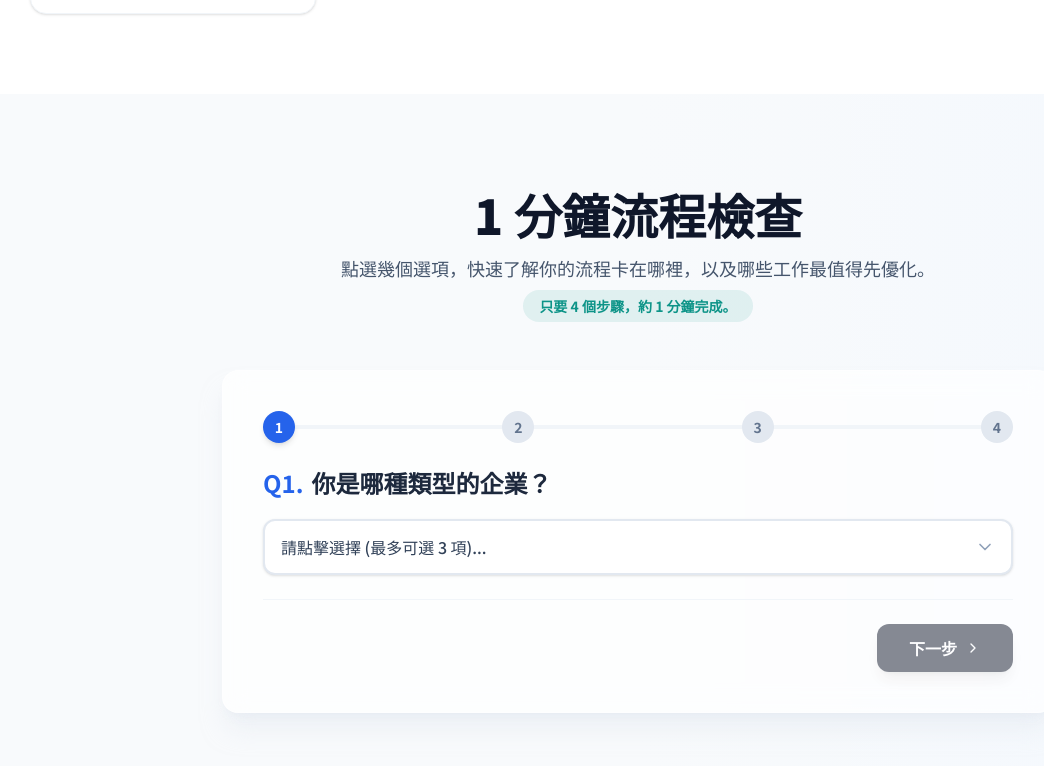
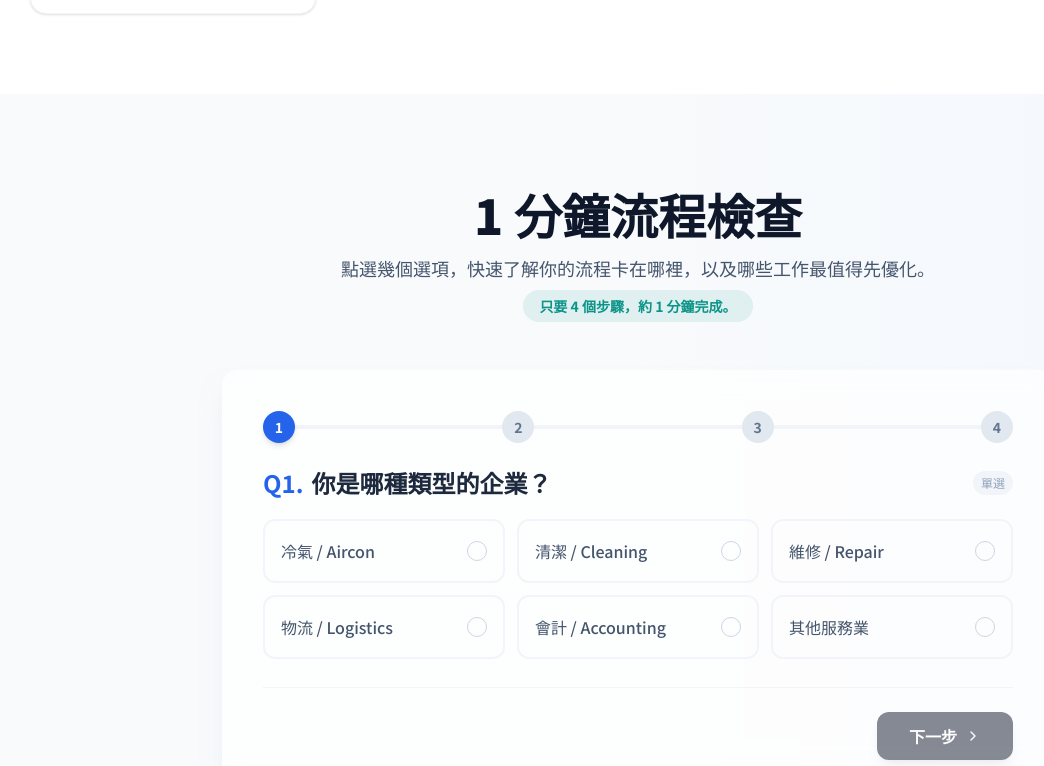
Before and after one commit to optimakspaul/Website, a Next.js app: page /en in a window 1280 px wide. Shown: the part 2031-2797 px from the top of the page, without its empty margins (2-1046 px from the left). Built offline with nearby package versions, Linux system fonts and the light colour scheme.

Commit message:
refactor: replace dropdown with scrollable button grid and auto-advance logic for better UX

```diff
--- a/src/components/WorkflowCheck.tsx
+++ b/src/components/WorkflowCheck.tsx
@@ -101,53 +101,52 @@ export default function WorkflowCheck() {
               </div>
 
               {/* Question */}
-              <div className="mb-6 relative">
-                <h3 className="text-xl md:text-2xl font-bold text-slate-800 mb-5">
+              <div className="mb-6">
+                <h3 className="text-xl md:text-2xl font-bold text-slate-800 mb-5 flex items-center justify-between">
+                  <div>
                     <span className="text-brand-blue mr-2">Q{currentStep + 1}.</span>
                     {steps[currentStep].title}
+                  </div>
+                  <span className="text-xs font-normal text-slate-400 bg-slate-100 px-2 py-1 rounded-full whitespace-nowrap ml-2 shrink-0">
+                    {currentStep === 0 ? '單選' : '可複選'}
+                  </span>
                 </h3>
 
-                <div className="relative z-20">
-                  <button
-                    onClick={() => setDropdownOpen(!dropdownOpen)}
-                    className="w-full text-left px-4 py-3.5 rounded-xl border-2 border-slate-200 bg-white hover:border-brand-blue/50 transition-colors flex justify-between items-center shadow-sm"
-                  >
-                    <span className="text-slate-700 font-medium truncate pr-4 text-sm md:text-base">
-                      {(selections[currentStep] || []).length > 0
-                        ? (selections[currentStep] || []).join(', ')
-                        : '請點擊選擇 (最多可選 3 項)...'}
-                    </span>
-                    <ChevronDown className={`w-5 h-5 text-slate-400 shrink-0 transition-transform duration-300 ${dropdownOpen ? 'rotate-180' : ''}`} />
-                  </button>
-
-                  {dropdownOpen && (
-                    <>
-                      <div className="fixed inset-0 z-10" onClick={() => setDropdownOpen(false)}></div>
-                      <div className="absolute top-full left-0 right-0 mt-2 bg-white border border-slate-100 shadow-xl shadow-slate-200/50 rounded-xl z-20 max-h-[40vh] overflow-y-auto [&::-webkit-scrollbar]:w-1.5 [&::-webkit-scrollbar-thumb]:bg-slate-200 [&::-webkit-scrollbar-thumb]:rounded-full">
+                <div className="max-h-[35vh] md:max-h-none overflow-y-auto pr-1 -mr-1 [&::-webkit-scrollbar]:w-1.5 [&::-webkit-scrollbar-thumb]:bg-slate-200 [&::-webkit-scrollbar-thumb]:rounded-full [&::-webkit-scrollbar-track]:bg-transparent">
+                  <div className="grid grid-cols-2 md:grid-cols-3 gap-2 md:gap-3 pb-1">
                   {steps[currentStep].options.map(option => {
                     const isSelected = (selections[currentStep] || []).includes(option);
                     return (
                       <button
                         key={option}
-                              onClick={() => toggleSelection(currentStep, option)}
-                              className={`w-full text-left px-4 py-3.5 flex items-center justify-between border-b border-slate-50 last:border-0 transition-colors
-                                ${isSelected ? 'bg-blue-50/50' : 'hover:bg-slate-50'}
+                        onClick={() => {
+                          toggleSelection(currentStep, option);
+                          // Auto advance for step 1 (single choice)
+                          if (currentStep === 0) {
+                            setTimeout(() => {
+                              handleNext();
+                            }, 300); // Small delay so they see the checkmark
+                          }
+                        }}
+                        className={`text-left px-3 py-3 md:px-4 md:py-3.5 rounded-xl border-2 transition-all duration-200 font-medium text-sm md:text-base flex flex-col justify-center min-h-[4rem]
+                          ${isSelected
+                            ? 'border-brand-blue bg-blue-50 text-brand-blue shadow-sm ring-1 ring-brand-blue/30'
+                            : 'border-slate-100 hover:border-slate-300 hover:bg-slate-50 text-slate-600'
+                          }
                         `}
                       >
-                              <span className={`font-medium text-sm md:text-base ${isSelected ? 'text-brand-blue' : 'text-slate-600'}`}>
-                                {option}
-                              </span>
-                              <div className={`w-5 h-5 rounded border flex items-center justify-center transition-colors
+                        <div className="flex items-center justify-between w-full gap-2">
+                          <span className="leading-snug">{option}</span>
+                          <div className={`w-5 h-5 rounded-full border flex items-center justify-center shrink-0 transition-colors
                             ${isSelected ? 'bg-brand-blue border-brand-blue' : 'border-slate-300'}
                           `}>
                             {isSelected && <Check className="w-3.5 h-3.5 text-white" />}
+                          </div>
                         </div>
                       </button>
                     );
                   })}
                   </div>
-                    </>
-                  )}
                 </div>
               </div>
 
```
Lines whose indentation alone changed are shown as unchanged.
